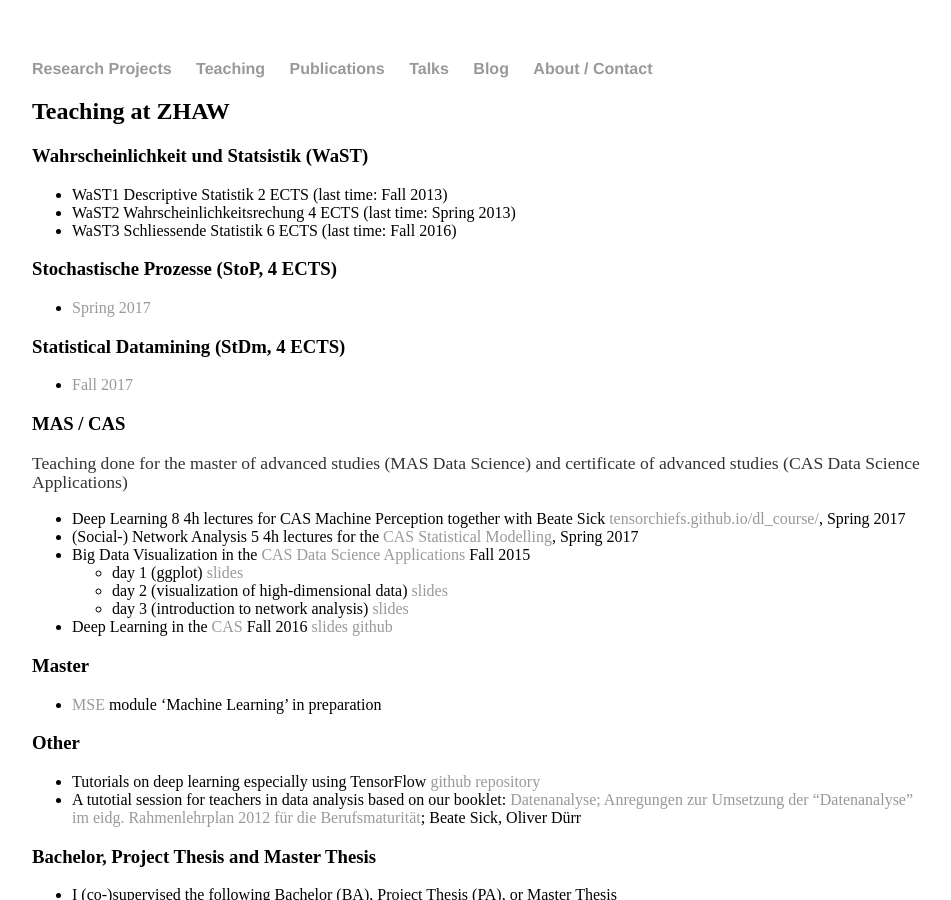
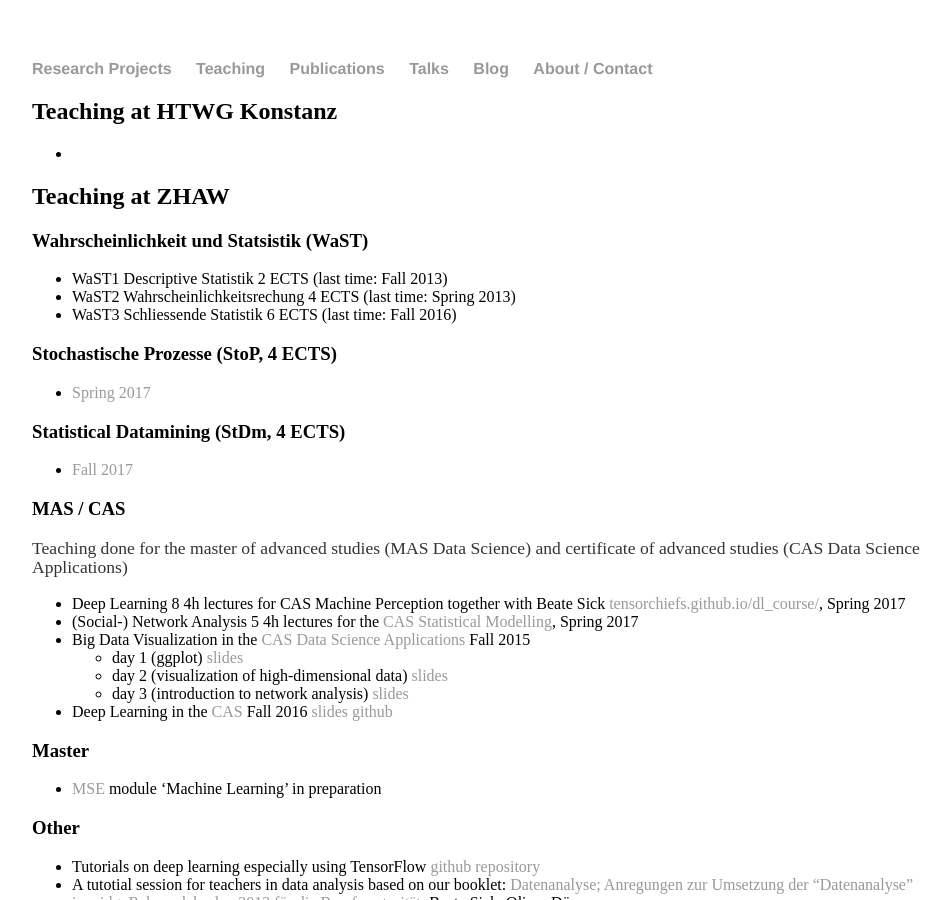
Before and after one commit to oduerr/oduerr.github.io, a Jekyll site: the page built from teaching/index.md, in a window 1280 px wide and 900 px high. Shown: the whole window, without its empty margins (160-1111 px from the left). Built offline with Jekyll 4.4.1, drawn with Linux system fonts in a browser that asks for light colours.

Commit message:
bama as folder

```diff
--- a/teaching/index.md
+++ b/teaching/index.md
@@ -3,6 +3,9 @@
 title: "Untitled"
 author: "Oliver Dürr"
 ---
+
+## Teaching at HTWG Konstanz
+*
 
 ## Teaching at ZHAW
 
```
Also changed, not shown: teaching/bama/index.md (renamed from teaching/Hinweise_BAMA.md).
